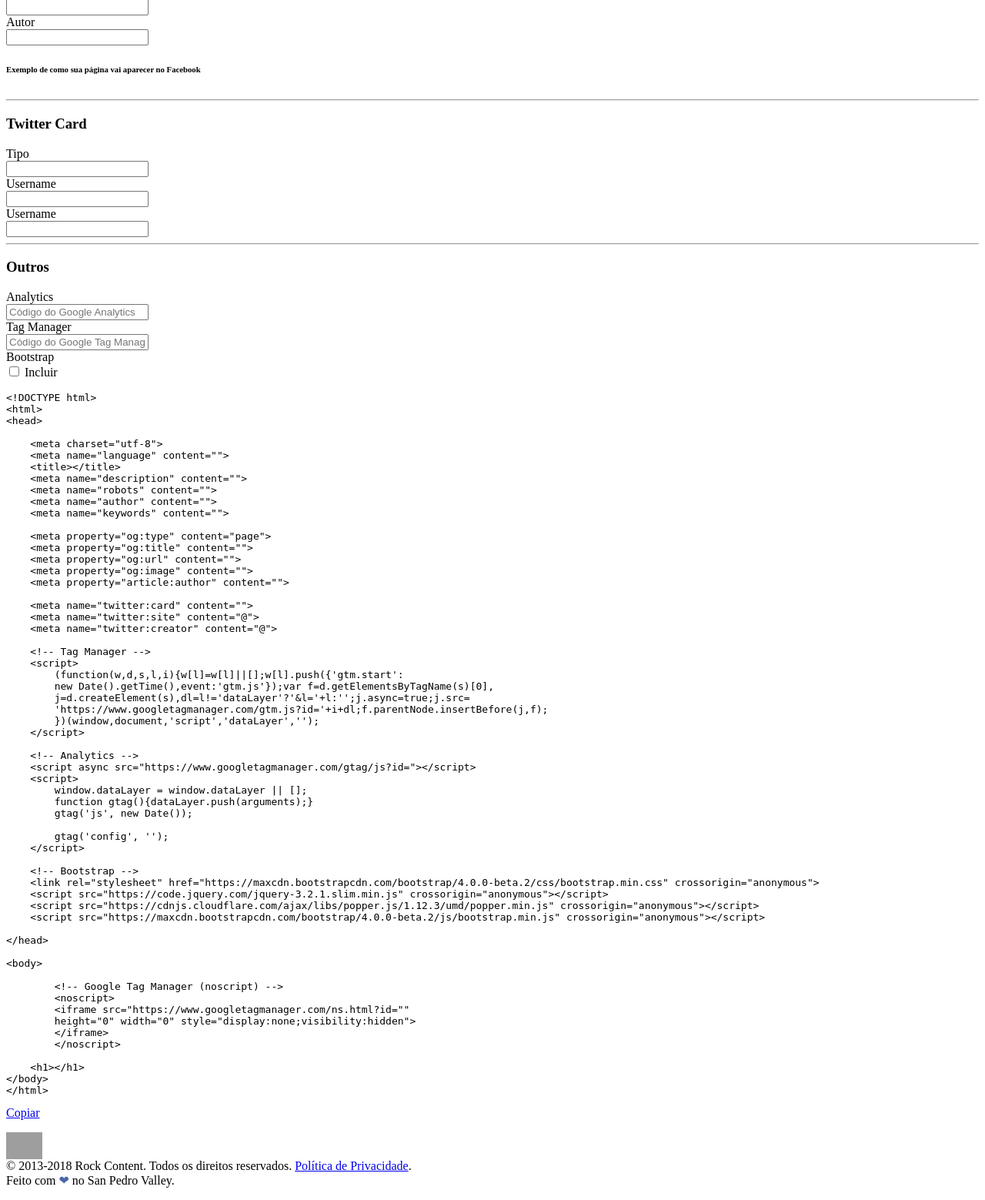
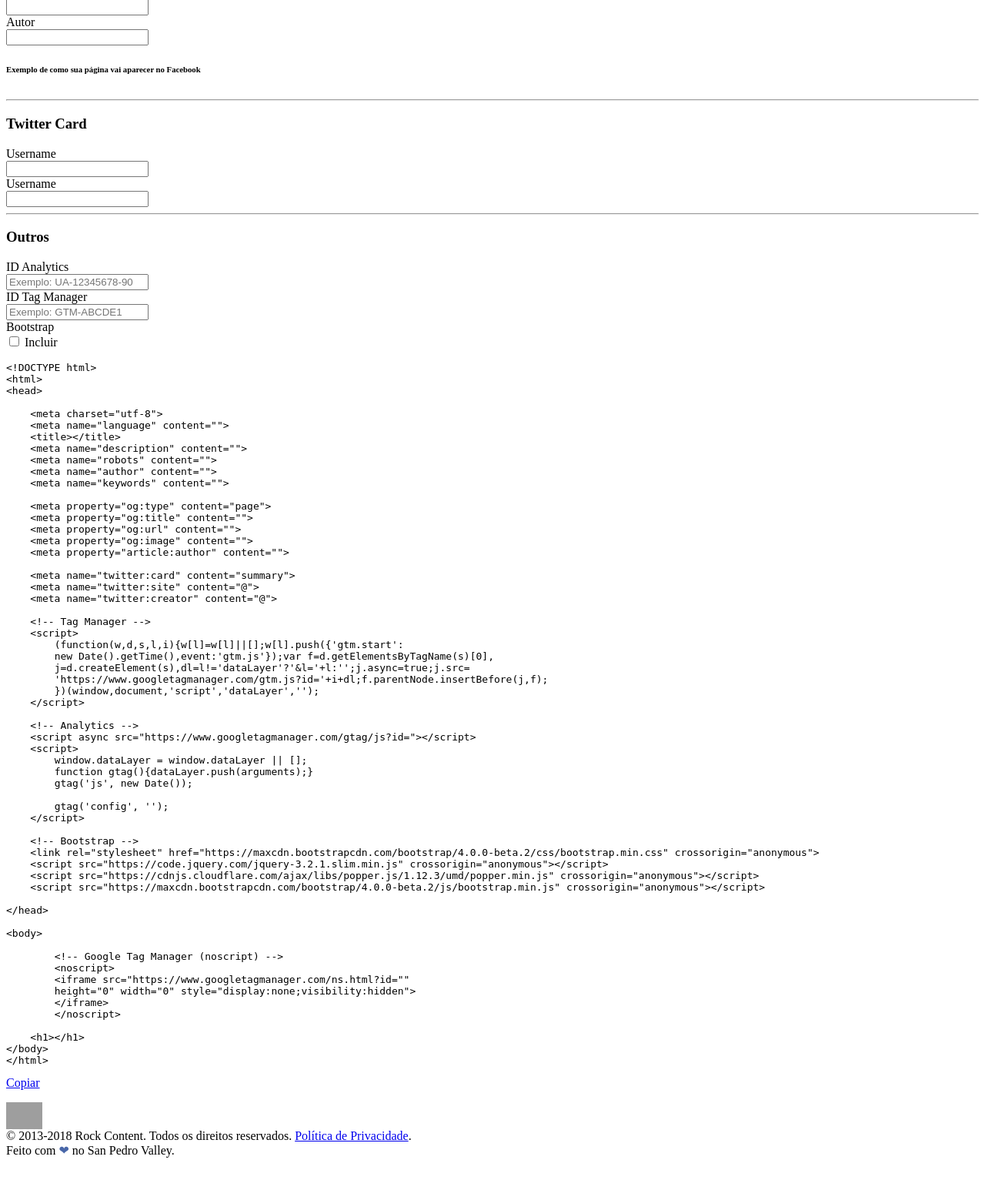
Before and after one commit to ggrossi/tag-gen-app, a PHP site: page /body.php in a window 1280 px wide. Shown: the part 2254-3813 px from the top of the page at 77% size. After the commit the page ends 3758 px from the top, so only its background shows below. Run offline with PHP 8.4, Linux system fonts and the light colour scheme; grey boxes are pictures that could not be loaded.

Commit message:
analytics e tag manager inputs maxlength

```diff
--- a/code.php
+++ b/code.php
@@ -16,7 +16,7 @@
 &nbsp;&nbsp;&nbsp;&nbsp;&lt;meta property="og:image" content="<span id="ogimage-user"></span>"&gt;
 &nbsp;&nbsp;&nbsp;&nbsp;&lt;meta property="article:author" content="<span id="ogauthor-user"></span>"&gt;
 
-&nbsp;&nbsp;&nbsp;&nbsp;&lt;meta name="twitter:card" content="<span id="ttcard-user"></span>"&gt;
+&nbsp;&nbsp;&nbsp;&nbsp;&lt;meta name="twitter:card" content="summary"&gt;
 &nbsp;&nbsp;&nbsp;&nbsp;&lt;meta name="twitter:site" content="@<span id="ttsite-user"></span>"&gt;
 &nbsp;&nbsp;&nbsp;&nbsp;&lt;meta name="twitter:creator" content="@<span id="ttcreator-user"></span>"&gt;<div id="tagmng-code1">
 &nbsp;&nbsp;&nbsp;&nbsp;&lt;!-- Tag Manager --&gt;
--- a/generator.php
+++ b/generator.php
@@ -73,13 +73,13 @@
 				</div>
 			</div>
 
-			<div class="card google mx-auto">
+			<div id="google" class="card google mx-auto">
 				<div class="card-body">
     			<h6 class="card-subtitle mb-2 text-muted">Exemplo de como sua página vai aparecer no Google</h6>
 					<div id="title-preview" class="googleTitle"></div>
 					<div id="url-preview" class="googleURL"></div>
 					<div id="desc-preview" class="googleDescription"></div>
-        </div>
+        	</div>
 			</div>
 
 			<div class="form-group row">
@@ -380,7 +380,7 @@
 				</div>
 			</div>
 
-			<div class="card og mx-auto">
+			<div id="og" class="card og mx-auto">
 				<div class="card-body">
     			<h6 class="card-subtitle mb-2 text-muted">Exemplo de como sua página vai aparecer no Facebook</h6>
 					<div><img id="ogimgUserPreview" class="img-fluid"></div>
@@ -392,13 +392,6 @@
 
 			<hr class="my-4">
 			<h3>Twitter Card</h3>
-
-			<div class="form-group row">
-				<label for="exampleFormControlInput1" class="col-sm-3 col-form-label">Tipo</label>
-				<div class="col-sm-9">
-					<input type="text" class="form-control" id="ttcard-input" placeholder="">
-				</div>
-			</div>
 
 			<div class="form-group row">
 				<label for="exampleFormControlInput1" class="col-sm-3 col-form-label">Username</label>
@@ -418,16 +411,16 @@
 			<h3>Outros</h3>
 
 			<div class="form-group row">
-				<label for="" class="col-sm-3 col-form-label">Analytics</label>
+				<label for="" class="col-sm-3 col-form-label">ID Analytics</label>
 				<div class="col-sm-9">
-					<input type="text" class="form-control" id="analytics-input" placeholder="Código do Google Analytics">
+					<input type="text" class="form-control" id="analytics-input" placeholder="Exemplo: UA-12345678-90" maxlength="20">
 				</div>
 			</div>
 
 			<div class="form-group row">
-				<label for="" class="col-sm-3 col-form-label">Tag Manager</label>
+				<label for="" class="col-sm-3 col-form-label">ID Tag Manager</label>
 				<div class="col-sm-9">
-					<input type="text" class="form-control" id="tagmng-input" placeholder="Código do Google Tag Manager">
+					<input type="text" class="form-control" id="tagmng-input" placeholder="Exemplo: GTM-ABCDE1" maxlength="20">
 				</div>
 			</div>
 
```
Also changed, not shown: js/custom.js (+33 -0 lines).
